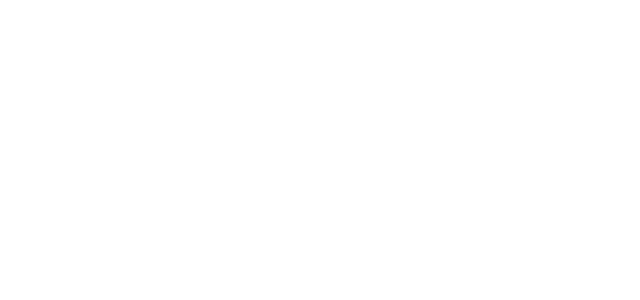
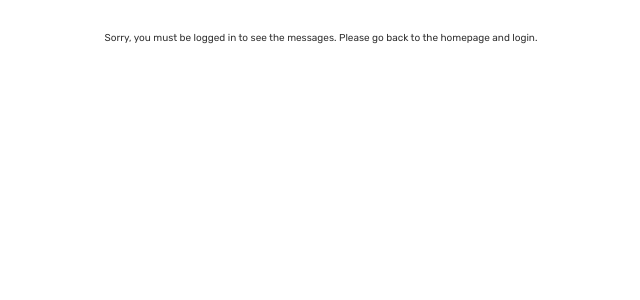
Before and after one commit to Jordeks/jabber-frontend, a React (Create React App) app: page /messages in a window 1280 px wide. Shown: the top 300 px of the page, without its empty margins (319-959 px from the left). Built offline with nearby package versions, Linux system fonts and the light colour scheme.

Commit message:
adds comments to code, adds message for if a user goes to the messages route without logging in first

```diff
--- a/src/App.js
+++ b/src/App.js
@@ -22,13 +22,17 @@ class App extends React.Component {
           { this.props.loggedIn ?
           <Route exact path="/messages" component={MessageContainer} history={this.props.history} />
           :
-          <Route exact path='/login' component={Login} history={this.props.history}/>
+          // <Login history={this.props.history}/>
+          <p>Sorry, you must be logged in to see the messages. Please go back to the homepage and login.</p>
           }
           </div>
     );
   }
 }
 //not redirecting, the falsy case needs to get the component or look into using the private route!!
+//when render component directly it doesn't change the route name lol
+//plus now we're getting a double rendering of the Login component doh! why is this so blasted hard?!
+//so it's working now, however probably best to look into PrivateRoute
 const mapStateToProps = state => {
   return ({
     loggedIn: !!state.currentUser,
--- a/src/components/Message.js
+++ b/src/components/Message.js
@@ -10,7 +10,6 @@ class Message extends Component {
     }
 
     render() {
-        console.log("Hello GIDEON")
         return (
             <>
             <li className='message-list__li'>
@@ -45,7 +44,7 @@ class Message extends Component {
         )
     }
 }
-
+//suggestion from Nicky, render the edit and delete icons in their own component since we're doing a map.
 const mapStateToProps = state => {
     return {
         currentUserMessages: state.currentUser.messages
```
